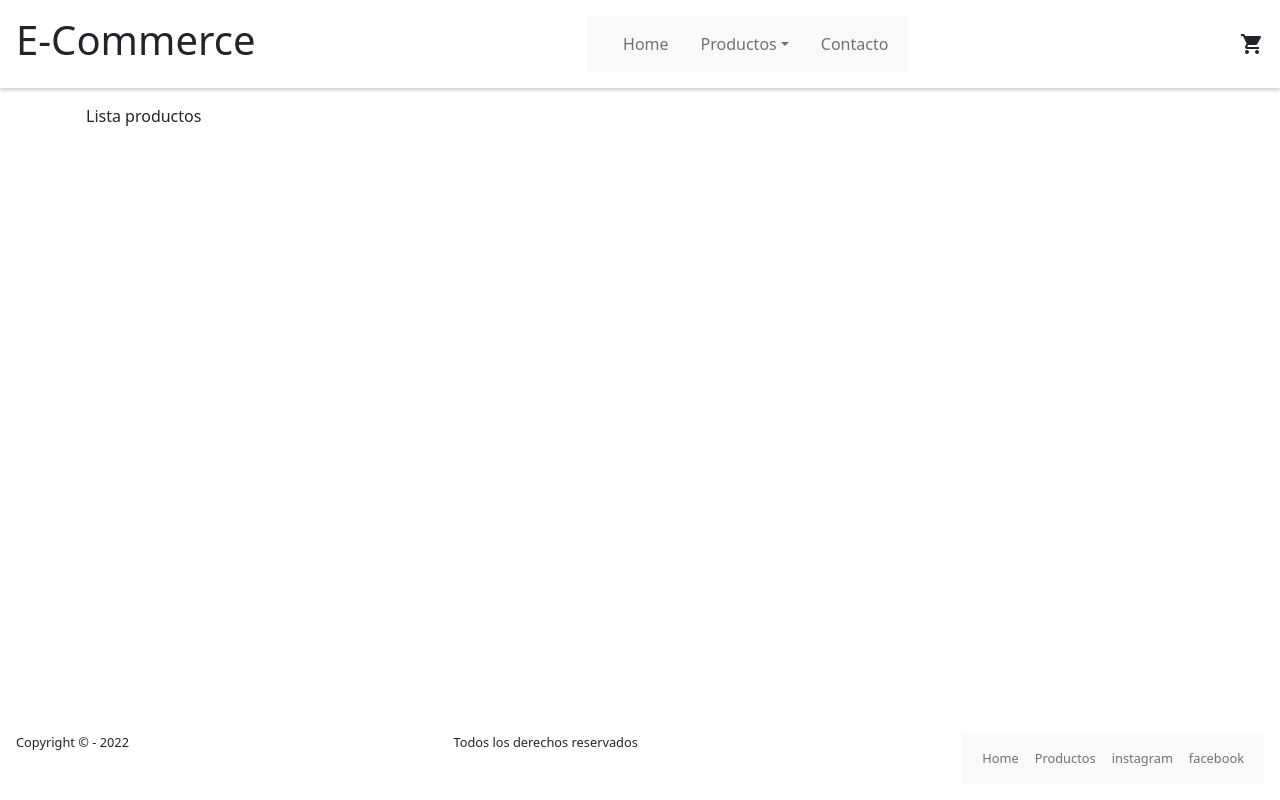
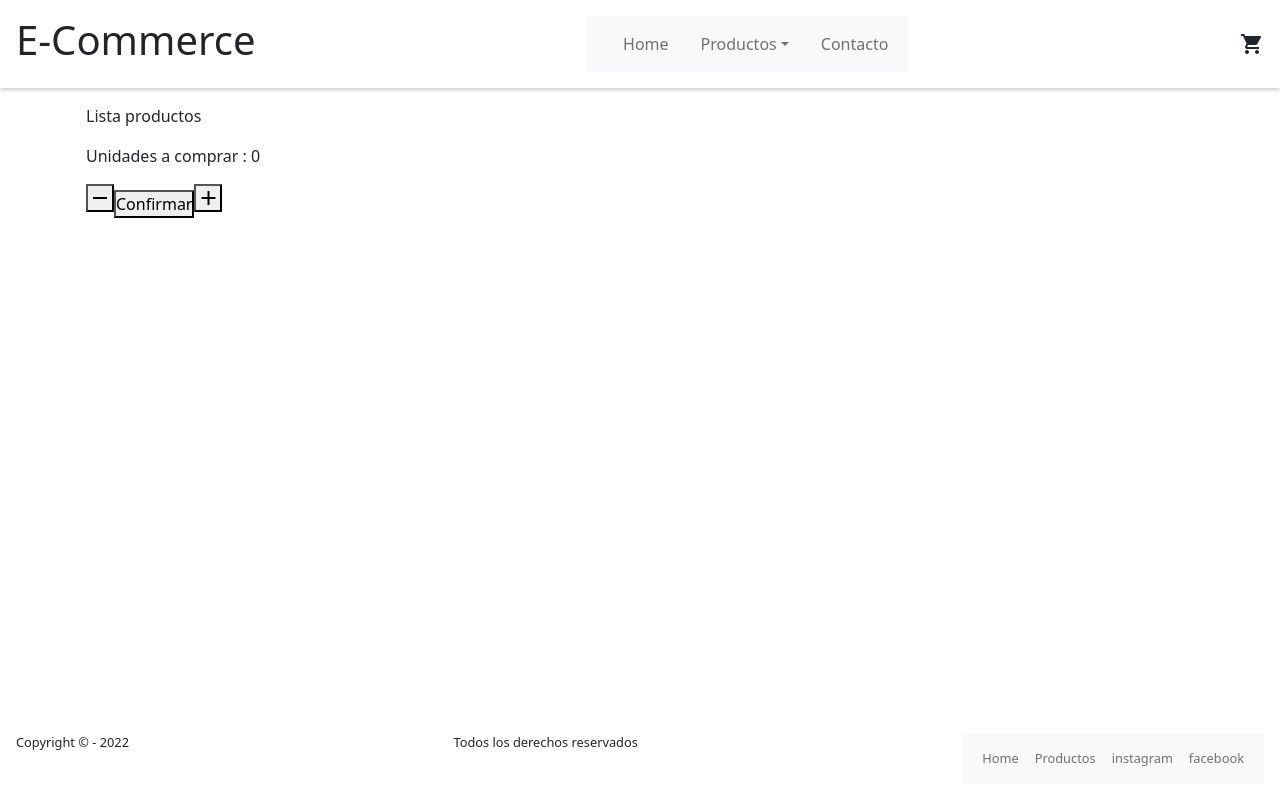
Before and after one commit to nicofeinbraun/ecommer-feinbraun, a React (Create React App) app: page / in a window 1280 px wide. Built offline with nearby package versions, Linux system fonts and the light colour scheme.

Commit message:
tercer entrega

```diff
--- /dev/null
+++ b/src/App.jsx
@@ -0,0 +1,18 @@
+import Header from "./components/Header/Header"
+import Footer from "./components/Footer/Footer"
+import Main from "./components/Main/Main"
+const App = () => {
+    return (
+        <>
+            <Header/>
+            <Main nombre="horacio">
+                <p>Hola Mundo</p>
+                <p>Hola Mundo 2</p>
+            </Main>
+            <Footer/>
+        </>
+    )
+}
+
+export default App
+//Solo puede haber un export por archivo
--- a/src/components/App.jsx
+++ /dev/null
@@ -1,43 +0,0 @@
-
-//<></> A esto se lo llama fragmento
-
-/*const App = () => {
-    return (
-        <>
-            <header>
-                <h1>Titulo</h1>
-                <nav>
-                    <a href="">link 1</a>
-                    <a href="">link 2</a>
-                    <a href="">link 3</a>
-                </nav>
-            </header>
-            <footer>
-                <p>Copyright &copy; - 2022</p>
-            </footer>
-        </>
-    )
-}*/
-
-import Header from "./Header"
-import Footer from "./Footer"
-import Main from "./Main"
-const App = () => {
-    return (
-        <>
-            <Header/>
-            <Main nombre="horacio">
-                <p>Hola Mundo</p>
-                <p>Hola Mundo 2</p>
-            </Main>
-            <Footer/>
-        </>
-    )
-}
-
-export default App
-//Solo puede haber un export por archivo
-
-/*export default app = () => {
-    return "Hola Mundo"
-}*/
--- a/src/components/Footer.jsx
+++ b/src/components/Footer/Footer.jsx
@@ -1,4 +1,4 @@
-import NavBar from "./NavBar"
+import NavBar from "../NavBar/NavBar"
 
 const Footer = () =>{
 
--- a/src/components/Header.jsx
+++ b/src/components/Header/Header.jsx
@@ -1,5 +1,5 @@
 //id lo toma igual. class se pone classNAme
-import NavBar from "./NavBar"
+import NavBar from "../NavBar/NavBar"
 import CartWidget from "./CartWidget"
 
 const Header = () =>{
--- /dev/null
+++ b/src/components/Main/Contador.jsx
@@ -0,0 +1,48 @@
+import {useState , useEffect, onAdd} from "react"
+
+const Contador = ({init,stock}) => {
+
+    const [contador,setContador] = useState(init)
+    const [confirmado,setConfirmado] = useState(false)
+
+    const sumar = () => {
+        if (contador < stock){
+            setContador(contador + 1)
+        }
+    }
+
+    const restar = () => {
+        if(contador > 0){
+            setContador( contador - 1)
+        }
+
+    }
+
+    const confirmar = () =>{
+        //onAdd()
+        setConfirmado(true)
+    }
+
+    if (!confirmado){
+        return(
+            <div>
+                <p>Unidades a comprar : {contador}</p>
+                <button onClick={restar} className="material-icons">remove</button>
+                <button onClick={confirmar}>Confirmar</button>
+                <button onClick={sumar} className="material-icons">add</button>
+            </div>
+        )
+    }else{
+        return(
+            <div>
+                <p>Unidades a comprar : {contador}</p>
+                <button onClick={restar} className="material-icons">remove</button>
+                <button onClick={confirmar}>Confirmar</button>
+                <button onClick={sumar} className="material-icons">add</button>
+                <p className="confir">Se confirmaron {contador} unidades!</p>
+            </div>
+        )
+    }
+}
+
+export default Contador
--- a/src/components/Main.jsx
+++ b/src/components/Main/Main.jsx
@@ -1,17 +1,17 @@
 import {Container} from "react-bootstrap"
 import ItemListContainer from "./ItemListContainer"
+import Contador from "./Contador"
 
 const Main =() =>{
+
+    const onAdd = () =>{
+
+    }
     return(
         <Container as="main">
             <ItemListContainer greeting="Lista productos"/>
+            <Contador init = {0} stock ={10} onAdd={onAdd}/>
         </Container>
     )
 }
 export default Main
-
-/*return(
-        <main>Main, bienvenido {nombre};
-            {children}
-        </main>
-    )*/
--- a/src/estilos.scss
+++ b/src/estilos.scss
@@ -46,3 +46,14 @@ a {
     justify-content: space-between;
     font-size: 0.8rem;
 }
+
+.confir {
+    position: fixed;
+    top : 50%;
+    left: 50%;
+    transform: translate(-50%, -50%);
+    background-color: white;
+    padding: 1rem;
+    border-radius: 3px;
+    box-shadow: 0 0 0 1000px rgba(0, 0, 0, 0.2);
+}
--- a/src/index.js
+++ b/src/index.js
@@ -4,7 +4,7 @@ import React from "react"
 //2) Tener la variable reactDOM en scope
 import ReactDOM from "react-dom/client"
 
-import App from "./components/App"
+import App from "./App"
 import "./estilos.scss"
 import 'bootstrap/dist/css/bootstrap.min.css';
 
```
Also changed, not shown: src/components/Header/CartWidget.jsx (renamed from src/components/CartWidget.jsx), src/components/Main/ItemListContainer.jsx (renamed from src/components/ItemListContainer.jsx), src/components/NavBar/NavBar.jsx (renamed from src/components/NavBar.jsx).
